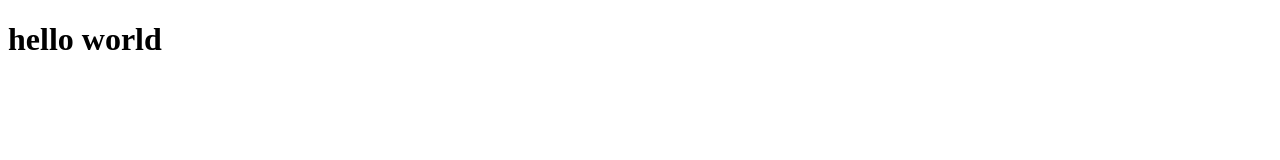
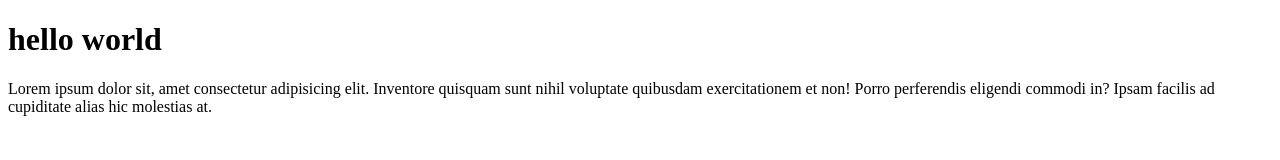
Before and after one commit to muhajav/wpu-git-test, a plain HTML site: page index.html in a window 1280 px wide. Drawn offline with Linux system fonts and the light colour scheme.

Commit message:
menambahkan paragraf

```diff
--- a/index.html
+++ b/index.html
@@ -8,5 +8,6 @@
 </head>
 <body>
     <h1>hello world</h1>
+    <p>Lorem ipsum dolor sit, amet consectetur adipisicing elit. Inventore quisquam sunt nihil voluptate quibusdam exercitationem et non! Porro perferendis eligendi commodi in? Ipsam facilis ad cupiditate alias hic molestias at.</p>
 </body>
 </html>
```
